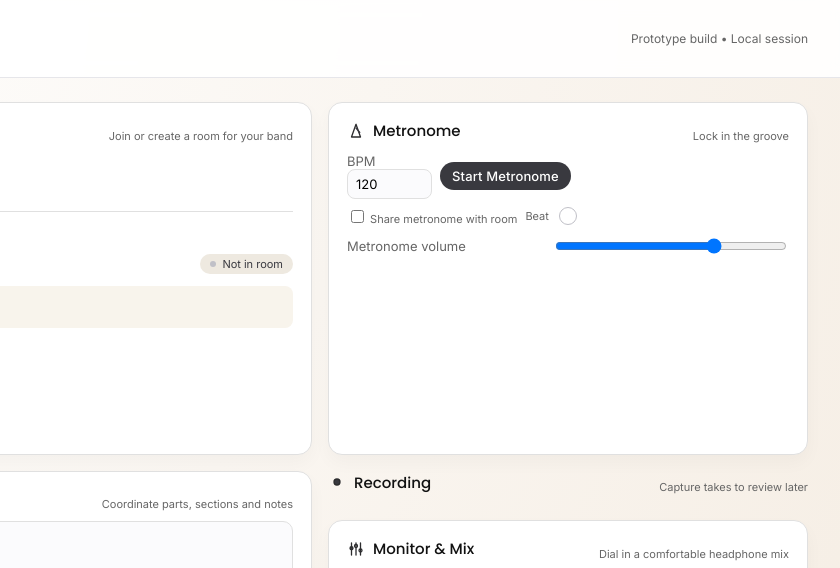
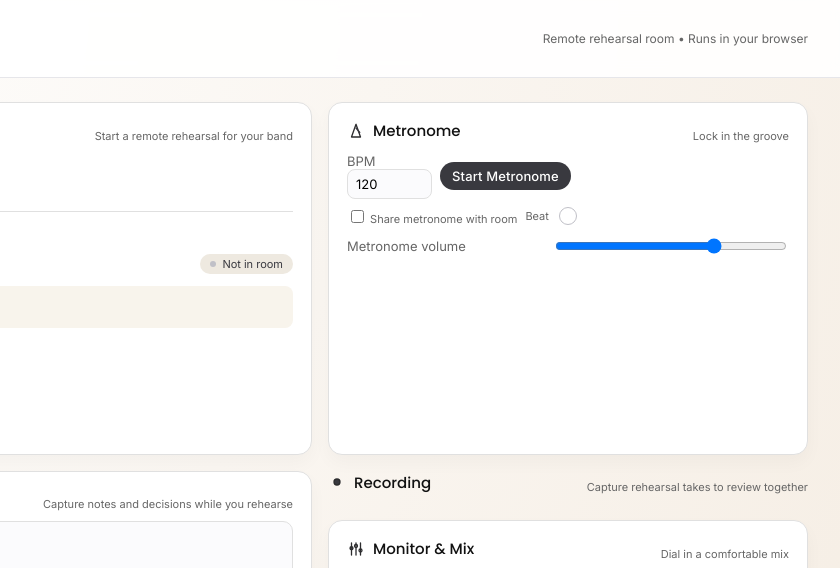
Before and after one commit to mccannturner/rehearsalspace, an Electron app: page index.html in a window 1200 px wide. Shown: the top 568 px of the page, 360-1200 px from the left. Drawn offline with Linux system fonts and the light colour scheme.

Commit message:
Align in-app copy with remote rehearsal positioning

```diff
--- a/index.html
+++ b/index.html
@@ -519,7 +519,7 @@
             </div>
         </div>
         <div class="header-meta">
-            Prototype build • Local session
+            Remote rehearsal room • Runs in your browser
         </div>
     </header>
 
@@ -542,7 +542,7 @@
                             Session
                         </span>
                     </div>
-                    <div class="card-subtitle">Join or create a room for your band</div>
+                    <div class="card-subtitle">Start a remote rehearsal for your band</div>
                 </div>
 
                 <div class="section-row" style="margin-bottom: 12px;">
@@ -611,7 +611,7 @@
                             Chat
                         </span>
                     </div>
-                    <div class="card-subtitle">Coordinate parts, sections and notes</div>
+                    <div class="card-subtitle">Capture notes and decisions while you rehearse</div>
                 </div>
 
                 <div id="chat-messages"></div>
@@ -682,7 +682,7 @@
             Recording
         </span>
     </div>
-    <div class="card-subtitle">Capture takes to review later</div>
+    <div class="card-subtitle">Capture rehearsal takes to review together</div>
 </div>
 
 <div class="section-column" style="gap: 8px;">
@@ -720,7 +720,7 @@
                             Monitor & Mix
                         </span>
                     </div>
-                    <div class="card-subtitle">Dial in a comfortable headphone mix</div>
+                    <div class="card-subtitle">Dial in a comfortable mix</div>
                 </div>
 
 <div class="section-column" style="gap: 10px;">
```
